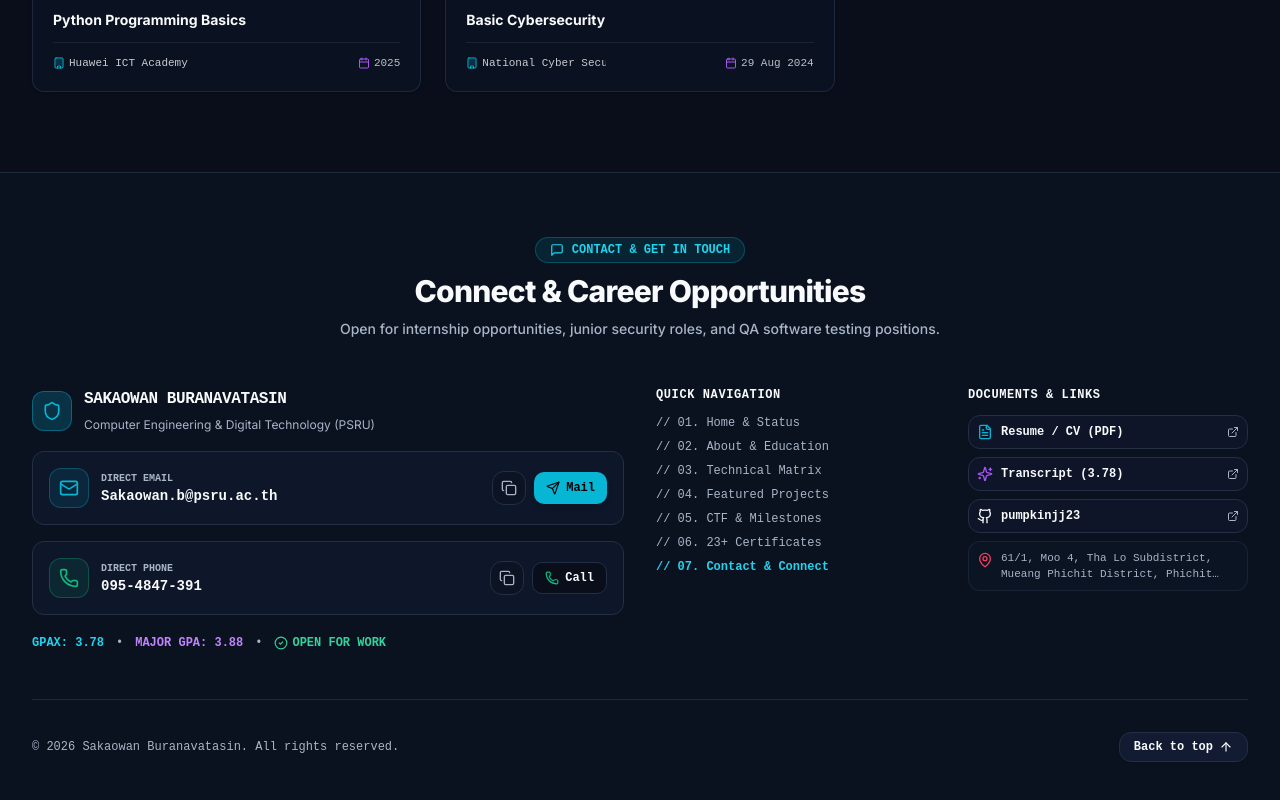
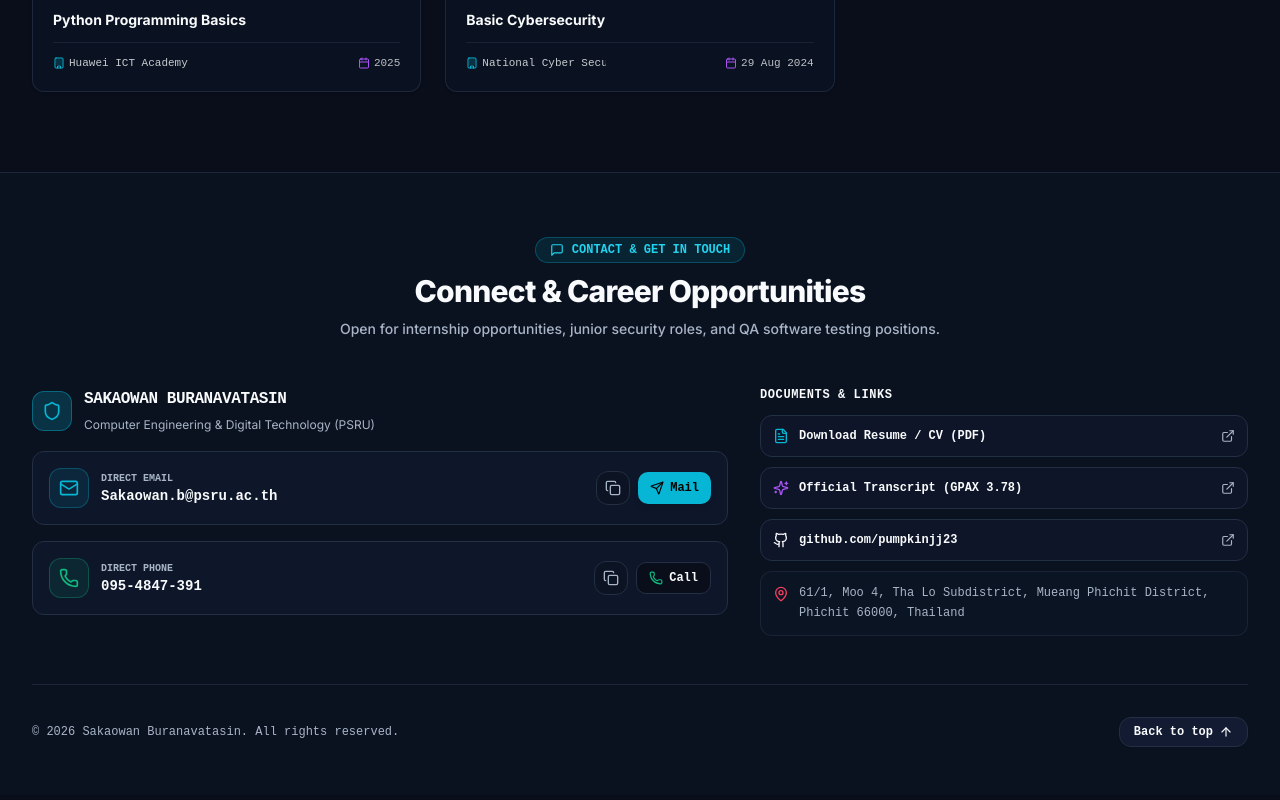
Before and after one commit to pumpkinjj23/portfolio.sakaowan23, a React (Vite) app: page / in a window 1280 px wide. Shown: the part 9126-9926 px from the top of the page. Built offline with nearby package versions, Linux system fonts and the light colour scheme.

Commit message:
chore: remove status line and quick navigation column from footer

```diff
--- a/src/components/footer.tsx
+++ b/src/components/footer.tsx
@@ -1,3 +1,5 @@
+"use client"
+
 import { useState } from "react"
 import {
   Shield,
@@ -12,7 +14,6 @@ import {
   Send,
   MessageSquare,
   FileText,
-  CheckCircle2,
   Sparkles,
 } from "lucide-react"
 import { Button } from "@/components/ui/button"
@@ -64,10 +65,10 @@ export default function Footer({ lang = "en" }: FooterProps) {
           </p>
         </div>
 
-        {/* Main Grid */}
+        {/* Main Grid: 2 Balanced Columns */}
         <div className="grid grid-cols-1 lg:grid-cols-12 gap-8 pb-12 border-b border-border/80">
-          {/* Left Column (6 cols): Brand & Direct Contact Cards */}
-          <div className="lg:col-span-6 space-y-4">
+          {/* Left Column (7 cols): Brand & Direct Contact Interactive Boxes */}
+          <div className="lg:col-span-7 space-y-4">
             {/* Brand Header */}
             <div className="flex items-center gap-3">
               <div className="w-10 h-10 rounded-xl bg-cyan-500/20 border border-cyan-500/40 flex items-center justify-center">
@@ -162,80 +163,24 @@ export default function Footer({ lang = "en" }: FooterProps) {
                 </a>
               </div>
             </div>
-
-            {/* Status Line */}
-            <div className="flex flex-wrap items-center gap-3 text-xs font-mono pt-1 text-muted-foreground">
-              <span className="text-cyan-600 dark:text-cyan-400 font-bold">GPAX: 3.78</span>
-              <span>•</span>
-              <span className="text-purple-600 dark:text-purple-400 font-bold">MAJOR GPA: 3.88</span>
-              <span>•</span>
-              <span className="text-emerald-600 dark:text-emerald-400 font-bold flex items-center gap-1">
-                <CheckCircle2 className="w-3.5 h-3.5" />
-                <span>OPEN FOR WORK</span>
-              </span>
-            </div>
           </div>
 
-          {/* Center Column (3 cols): Quick Navigation */}
-          <div className="lg:col-span-3 space-y-3">
-            <span className="text-xs font-mono font-bold text-foreground uppercase tracking-wider block">
-              {lang === "th" ? "เมนูด่วน" : "QUICK NAVIGATION"}
-            </span>
-            <ul className="space-y-2 text-xs font-mono text-muted-foreground">
-              <li>
-                <a href="#hero" className="hover:text-cyan-500 transition-colors font-medium">
-                  // 01. Home & Status
-                </a>
-              </li>
-              <li>
-                <a href="#about" className="hover:text-cyan-500 transition-colors font-medium">
-                  // 02. About & Education
-                </a>
-              </li>
-              <li>
-                <a href="#skills" className="hover:text-cyan-500 transition-colors font-medium">
-                  // 03. Technical Matrix
-                </a>
-              </li>
-              <li>
-                <a href="#projects" className="hover:text-cyan-500 transition-colors font-medium">
-                  // 04. Featured Projects
-                </a>
-              </li>
-              <li>
-                <a href="#experience" className="hover:text-cyan-500 transition-colors font-medium">
-                  // 05. CTF & Milestones
-                </a>
-              </li>
-              <li>
-                <a href="#certificates" className="hover:text-cyan-500 transition-colors font-medium">
-                  // 06. 23+ Certificates
-                </a>
-              </li>
-              <li>
-                <a href="#contact" className="text-cyan-600 dark:text-cyan-400 font-bold">
-                  // 07. Contact & Connect
-                </a>
-              </li>
-            </ul>
-          </div>
-
-          {/* Right Column (3 cols): Documents & Social Links */}
-          <div className="lg:col-span-3 space-y-3">
+          {/* Right Column (5 cols): Documents & Social Links */}
+          <div className="lg:col-span-5 space-y-3">
             <span className="text-xs font-mono font-bold text-foreground uppercase tracking-wider block">
               {lang === "th" ? "เอกสาร & ช่องทางออนไลน์" : "DOCUMENTS & LINKS"}
             </span>
-            <ul className="space-y-2 text-xs font-mono text-muted-foreground">
+            <ul className="space-y-2.5 text-xs font-mono text-muted-foreground">
               <li>
                 <a
                   href={p.cvPdf}
                   target="_blank"
                   rel="noopener noreferrer"
-                  className="hover:text-cyan-500 transition-colors flex items-center gap-2 p-2 rounded-lg bg-secondary/50 border border-border text-foreground font-semibold"
+                  className="hover:text-cyan-500 transition-colors flex items-center gap-2.5 p-3 rounded-xl bg-secondary/50 border border-border text-foreground font-semibold hover:border-cyan-500/40"
                 >
-                  <FileText className="w-4 h-4 text-cyan-500" />
-                  <span>Resume / CV (PDF)</span>
-                  <ExternalLink className="w-3 h-3 ml-auto text-muted-foreground" />
+                  <FileText className="w-4 h-4 text-cyan-500 shrink-0" />
+                  <span>Download Resume / CV (PDF)</span>
+                  <ExternalLink className="w-3.5 h-3.5 ml-auto text-muted-foreground" />
                 </a>
               </li>
               <li>
@@ -243,11 +188,11 @@ export default function Footer({ lang = "en" }: FooterProps) {
                   href={p.transcriptPdf}
                   target="_blank"
                   rel="noopener noreferrer"
-                  className="hover:text-cyan-500 transition-colors flex items-center gap-2 p-2 rounded-lg bg-secondary/50 border border-border text-foreground font-semibold"
+                  className="hover:text-cyan-500 transition-colors flex items-center gap-2.5 p-3 rounded-xl bg-secondary/50 border border-border text-foreground font-semibold hover:border-cyan-500/40"
                 >
-                  <Sparkles className="w-4 h-4 text-purple-500" />
-                  <span>Transcript (3.78)</span>
-                  <ExternalLink className="w-3 h-3 ml-auto text-muted-foreground" />
+                  <Sparkles className="w-4 h-4 text-purple-500 shrink-0" />
+                  <span>Official Transcript (GPAX 3.78)</span>
+                  <ExternalLink className="w-3.5 h-3.5 ml-auto text-muted-foreground" />
                 </a>
               </li>
               <li>
@@ -255,17 +200,17 @@ export default function Footer({ lang = "en" }: FooterProps) {
                   href={p.github}
                   target="_blank"
                   rel="noopener noreferrer"
-                  className="hover:text-cyan-500 transition-colors flex items-center gap-2 p-2 rounded-lg bg-secondary/50 border border-border text-foreground font-semibold"
+                  className="hover:text-cyan-500 transition-colors flex items-center gap-2.5 p-3 rounded-xl bg-secondary/50 border border-border text-foreground font-semibold hover:border-cyan-500/40"
                 >
-                  <Github className="w-4 h-4 text-foreground" />
-                  <span className="truncate">{p.githubUsername}</span>
-                  <ExternalLink className="w-3 h-3 ml-auto text-muted-foreground" />
+                  <Github className="w-4 h-4 text-foreground shrink-0" />
+                  <span className="truncate">github.com/{p.githubUsername}</span>
+                  <ExternalLink className="w-3.5 h-3.5 ml-auto text-muted-foreground" />
                 </a>
               </li>
               <li>
-                <div className="flex items-start gap-2 p-2 rounded-lg bg-secondary/30 border border-border/60 text-muted-foreground text-[11px]">
+                <div className="flex items-start gap-2.5 p-3 rounded-xl bg-secondary/30 border border-border/60 text-muted-foreground text-xs">
                   <MapPin className="w-4 h-4 text-rose-500 shrink-0 mt-0.5" />
-                  <span className="line-clamp-2">{lang === "th" ? p.addressTh : p.address}</span>
+                  <span className="line-clamp-2 leading-relaxed">{lang === "th" ? p.addressTh : p.address}</span>
                 </div>
               </li>
             </ul>
```
